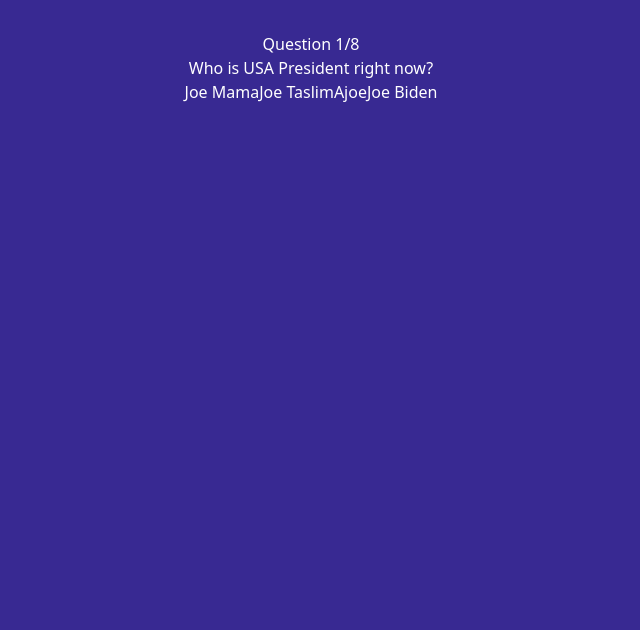
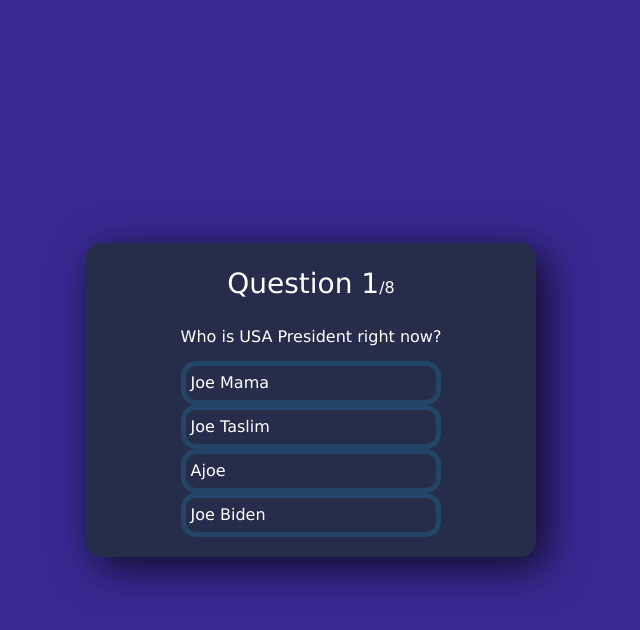
Before and after one commit to Rayyks/quiz-app, a React (Vite) app: page / in a window 1280 px wide. Shown: the top 630 px of the page, without its empty margins (329-969 px from the left). Built offline with nearby package versions, Linux system fonts and the light colour scheme.

Commit message:
adding style css

```diff
--- a/src/App.jsx
+++ b/src/App.jsx
@@ -44,37 +44,47 @@
     {
       questionText: "Apa kepanjangan dari HTML",
       answerOptions: [
-        { answerText: "11", isCorrect: false },
-        { answerText: "17", isCorrect: false },
-        { answerText: "19", isCorrect: true },
-        { answerText: "21", isCorrect: false },
+        { answerText: "Hypertext Markup Language", isCorrect: true },
+        { answerText: "Hype Beast Language", isCorrect: false },
+        { answerText: "Hypertext Markdown Language", isCorrect: false },
+        { answerText: "Hyper Text Mark Language", isCorrect: false },
       ],
     },
     {
       questionText: "Apa kepanjangan dari CSS",
       answerOptions: [
-        { answerText: "11", isCorrect: false },
-        { answerText: "17", isCorrect: false },
-        { answerText: "19", isCorrect: true },
-        { answerText: "21", isCorrect: false },
+        { answerText: "Cari Sarjana Sukses", isCorrect: false },
+        { answerText: "Cascading Story Style", isCorrect: false },
+        { answerText: "Cascading Style Sheets", isCorrect: true },
+        { answerText: "Cheap Sauce Strawberry", isCorrect: false },
       ],
     },
     {
       questionText: "Apa kepanjangan dari HTTP",
       answerOptions: [
-        { answerText: "11", isCorrect: false },
-        { answerText: "17", isCorrect: false },
-        { answerText: "19", isCorrect: true },
-        { answerText: "21", isCorrect: false },
+        { answerText: "Hypertext Tips To Pro", isCorrect: false },
+        { answerText: "Hari Tanpa Tanda Pengenal", isCorrect: false },
+        { answerText: "Hypertext Transfer Protocol", isCorrect: true },
+        { answerText: "Hyper Takut Takut Push", isCorrect: false },
       ],
     },
     {
-      questionText: "Apa itu GIT",
+      questionText: "Apa kegunaan GIT",
       answerOptions: [
-        { answerText: "11", isCorrect: false },
-        { answerText: "17", isCorrect: false },
-        { answerText: "19", isCorrect: true },
-        { answerText: "21", isCorrect: false },
+        {
+          answerText:
+            "mengatur versi dari sebuah source code program dengan cara memberikan tanda baris dan code yang akan ditambah atau diganti",
+          isCorrect: true,
+        },
+        {
+          answerText: "Mengganti codingan lama dengan yang baru",
+          isCorrect: false,
+        },
+        {
+          answerText: "Mengunci source code di versi yang tetap",
+          isCorrect: false,
+        },
+        { answerText: "Semua jawaban benar", isCorrect: false },
       ],
     },
   ];
@@ -104,7 +114,7 @@
     <Loading />;
     setTimeout(() => {
       setLoading(false);
-    }, 500);
+    }, 900);
   }, []);
 
   return (
--- a/src/index.css
+++ b/src/index.css
@@ -2,19 +2,121 @@
 @tailwind components;
 @tailwind utilities;
 
+* {
+  font-family: "Verdana", cursive, sans-serif;
+  color: #ffffff;
+}
+
 body {
   margin: 0;
   display: flex;
+  justify-content: center;
+  align-items: center;
   min-height: 100vh;
   text-align: center;
   background: #382992;
   color: white;
+  font-family: -apple-system, BlinkMacSystemFont, 'Segoe UI', 'Roboto', 'Oxygen',
+    'Ubuntu', 'Cantarell', 'Fira Sans', 'Droid Sans', 'Helvetica Neue',
+    sans-serif;
+  -webkit-font-smoothing: antialiased;
+  -moz-osx-font-smoothing: grayscale;
 }
 
 .loading {
   margin: auto;
 }
 
+.App {
+  background-color: #252d4a;
+  width: 450px;
+  min-height: 200px;
+  height: min-content;
+  border-radius: 15px;
+  padding: 20px;
+  box-shadow: 10px 10px 42px 0px rgba(0, 0, 0, 0.75);
+  display: flex;
+  justify-content: center;
+}
+
+.score-seciton {
+  display: flex;
+  align-items: center;
+  font-size: 24px;
+}
+
+/* QUESTION/TIMER/LEFT SECTION */
+.quiestion-seciton {
+  width: 100%;
+  position: relative;
+}
+
+.question-count {
+  margin-bottom: 20px;
+}
+
+.question-count span {
+  font-size: 28px;
+}
+
+.question-text {
+  margin-bottom: 12px;
+}
+
+
+.timer-text {
+  background: rgb(230, 153, 12);
+  padding: 15px;
+  margin-top: 20px;
+  margin-right: 20px;
+  border: 5px solid rgb(255, 189, 67);
+  border-radius: 15px;
+  text-align: center;
+}
+
+/* ANSWERS/RIGHT SECTION */
+.answer-section {
+  width: 100%;
+  display: flex;
+  flex-direction: column;
+  justify-content: space-between;
+}
+
+button {
+  width: 100%;
+  font-size: 16px;
+  color: #ffffff;
+  background-color: #252d4a;
+  border-radius: 15px;
+  display: flex;
+  padding: 5px;
+  justify-content: flex-start;
+  align-items: center;
+  border: 5px solid #234668;
+  cursor: pointer;
+}
+
+.correct {
+  background-color: #2f922f;
+}
+
+.incorrect {
+  background-color: #ff3333;
+}
+
+button:hover {
+  background-color: #555e7d;
+}
+
+button:focus {
+  outline: none;
+}
+
+button svg {
+  margin-right: 5px;
+}
+
+/*  LOADER ANIMATION */
 @keyframes spin {
   to {
     transform: rotate(.5turn);
```
